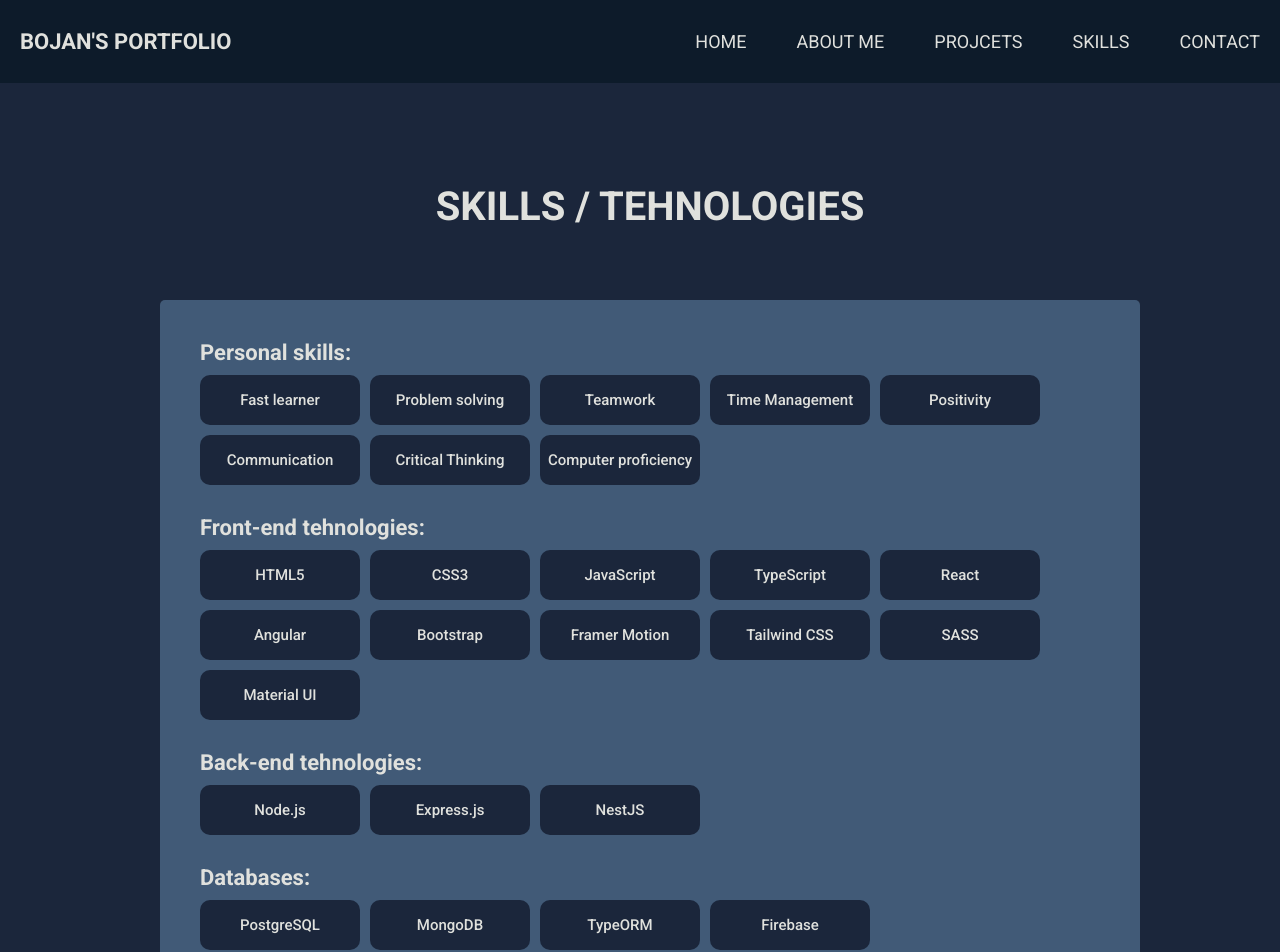
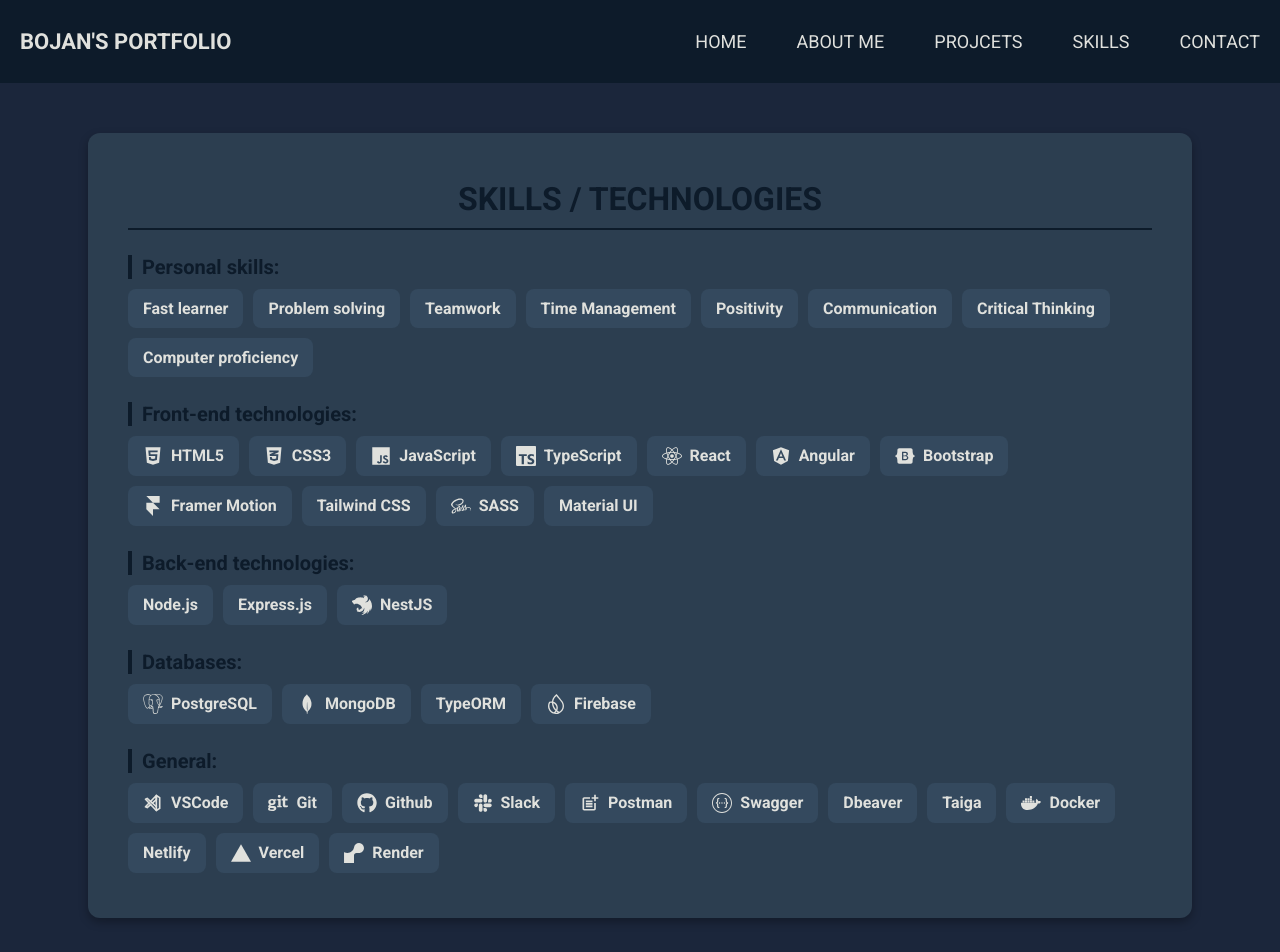
Before and after one commit to BojanJankov/bojans-portfolio, a React (Vite) app: page /skills in a window 1280 px wide. Shown: the top 952 px of the page. Built offline with nearby package versions, Linux system fonts and the light colour scheme.

Commit message:
updated skills page section

```diff
--- a/package.json
+++ b/package.json
@@ -14,6 +14,7 @@
     "framer-motion": "^11.3.17",
     "react": "^18.3.1",
     "react-dom": "^18.3.1",
+    "react-icons": "^5.5.0",
     "react-intersection-observer": "^9.13.0",
     "react-router-dom": "^6.25.1"
   },
--- a/src/Components/Skills/Skills.css
+++ b/src/Components/Skills/Skills.css
@@ -1,126 +1,78 @@
-#Skills {
-  display: flex;
-  flex-direction: column;
-  align-items: center;
-  gap: 70px;
-  padding: 100px 0px 200px 20px;
+main {
+  display: grid;
+  place-items: center;
 }
 
-#Skills h1 {
-  margin: 0;
-  font-size: 40px;
+.skills-container {
+  background: #2c3e50;
   color: var(--font-color);
+  padding: 20px 40px;
+  border-radius: 12px;
+  box-shadow: 0 4px 10px rgba(0, 0, 0, 0.3);
+  max-width: 80%;
+  text-align: center;
+  margin: 50px;
 }
 
-.skills-div-container {
-  display: flex;
-  flex-direction: column;
-  justify-content: center;
-  width: 900px;
-  min-height: 300px;
-  gap: 30px;
-  background-color: var(--light-blue-color);
-  padding: 40px;
-  border-radius: 5px;
+.skills-heading {
+  font-size: 32px;
+  margin-bottom: 20px;
+  text-transform: uppercase;
+  border-bottom: 2px solid var(--header-footer-color);
+  padding-bottom: 10px;
+  color: var(--header-footer-color);
 }
 
-.skills-div-container h3 {
-  margin: 0;
-  font-size: 22px;
-  color: var(--font-color);
+.skills-group {
+  margin: 25px 0;
 }
 
-.front-end-container {
-  width: 100%;
-  display: flex;
-  flex-direction: column;
-  gap: 10px;
+.skills-group h3 {
+  font-size: 20px;
+  margin-bottom: 10px;
+  text-align: left;
+  border-left: 4px solid var(--header-footer-color);
+  padding-left: 10px;
+  color: var(--header-footer-color);
 }
 
-.back-end-container {
-  width: 100%;
-  display: flex;
-  flex-direction: column;
-  gap: 10px;
-}
-
-.database-container {
-  width: 100%;
-  display: flex;
-  flex-direction: column;
-  gap: 10px;
-}
-
-.general-container {
-  width: 100%;
-  display: flex;
-  flex-direction: column;
-  gap: 10px;
-}
-
-.cards-container {
+.skills-list {
   display: flex;
   flex-wrap: wrap;
   gap: 10px;
+  justify-content: left;
 }
 
-.cards-container div {
-  width: 150px;
-  padding: 5px;
-  height: 40px;
+.skill-item {
+  background: #34495e;
+  padding: 10px 15px;
+  border-radius: 8px;
   display: flex;
-  justify-content: center;
   align-items: center;
-  color: var(--font-color);
-  font-size: 15px;
-  font-weight: 500;
-  border-radius: 10px;
-  background-color: var(--background-color);
+  gap: 8px;
+  font-size: 16px;
+  font-weight: bold;
+  transition: background 0.3s;
+  cursor: pointer;
 }
 
-.cards-container div:hover {
-  transition: 1s ease-out;
-  transform: translate(0.2rem, -0.2rem);
+.skill-item:hover {
+  background: var(--light-blue-color);
 }
 
-@media only screen and (max-width: 440px) {
-  #Skills {
-    padding: 150px 0px 250px 0px;
+.skill-icon {
+  font-size: 20px;
+  display: grid;
+  place-items: center;
+}
+
+/* Responsive Design */
+@media (max-width: 768px) {
+  .skills-container {
+    max-width: 90%;
+    padding: 20px;
   }
-
-  #Skills h1 {
-    font-size: 28px;
-  }
-
-  .skills-div-container {
-    width: 300px;
-    padding: 20px;
-    border-radius: 5px;
-    text-align: center;
-  }
-
-  .cards-container {
+  .skills-list {
     justify-content: center;
   }
 }
-
-@media only screen and (max-width: 400px) {
-  #Skills {
-    padding: 150px 0px 250px 0px;
-  }
-
-  #Skills h1 {
-    font-size: 22px;
-  }
-
-  .skills-div-container {
-    width: 280px;
-    padding: 20px;
-    border-radius: 5px;
-    text-align: center;
-  }
-
-  .cards-container {
-    justify-content: center;
-  }
-}
--- a/src/Components/Skills/Skills.tsx
+++ b/src/Components/Skills/Skills.tsx
@@ -1,86 +1,146 @@
 import "./Skills.css";
+import {
+  FaHtml5,
+  FaCss3Alt,
+  FaJs,
+  FaPhp,
+  FaReact,
+  FaNodeJs,
+  FaSass,
+  FaAngular,
+  FaBootstrap,
+  FaGithub,
+  FaSlack,
+  FaGit,
+  FaDocker,
+} from "react-icons/fa";
+import {
+  SiTypescript,
+  SiExpress,
+  SiNestjs,
+  SiPostgresql,
+  SiMongodb,
+  SiFirebase,
+  SiSwagger,
+  SiDbeaver,
+  SiVercel,
+  SiRender,
+  SiFramer,
+} from "react-icons/si";
+import { TbBrandVscode } from "react-icons/tb";
+import { MdOutlinePostAdd } from "react-icons/md";
 
-function Skills() {
+const iconMap: Record<string, JSX.Element> = {
+  HTML5: <FaHtml5 />,
+  CSS3: <FaCss3Alt />,
+  JavaScript: <FaJs />,
+  PHP: <FaPhp />,
+  React: <FaReact />,
+  NodeJs: <FaNodeJs />,
+  SASS: <FaSass />,
+  TypeScript: <SiTypescript />,
+  Express: <SiExpress />,
+  NestJS: <SiNestjs />,
+  PostgreSQL: <SiPostgresql />,
+  MongoDB: <SiMongodb />,
+  Firebase: <SiFirebase />,
+  Swagger: <SiSwagger />,
+  DBeaver: <SiDbeaver />,
+  // Taiga: <SiTaiga />,
+  Vercel: <SiVercel />,
+  Render: <SiRender />,
+  Angular: <FaAngular />,
+  Bootstrap: <FaBootstrap />,
+  // "Material UI": <SiMaterialui />,
+  "Framer Motion": <SiFramer />,
+  VSCode: <TbBrandVscode />,
+  Git: <FaGit />,
+  Github: <FaGithub />,
+  Slack: <FaSlack />,
+  Postman: <MdOutlinePostAdd />,
+  Docker: <FaDocker />,
+};
+
+const skillsData = [
+  {
+    category: "Personal skills",
+    skills: [
+      "Fast learner",
+      "Problem solving",
+      "Teamwork",
+      "Time Management",
+      "Positivity",
+      "Communication",
+      "Critical Thinking",
+      "Computer proficiency",
+    ],
+  },
+  {
+    category: "Front-end technologies",
+    skills: [
+      "HTML5",
+      "CSS3",
+      "JavaScript",
+      "TypeScript",
+      "React",
+      "Angular",
+      "Bootstrap",
+      "Framer Motion",
+      "Tailwind CSS",
+      "SASS",
+      "Material UI",
+    ],
+  },
+  {
+    category: "Back-end technologies",
+    skills: ["Node.js", "Express.js", "NestJS"],
+  },
+  {
+    category: "Databases",
+    skills: ["PostgreSQL", "MongoDB", "TypeORM", "Firebase"],
+  },
+  {
+    category: "General",
+    skills: [
+      "VSCode",
+      "Git",
+      "Github",
+      "Slack",
+      "Postman",
+      "Swagger",
+      "Dbeaver",
+      "Taiga",
+      "Docker",
+      "Netlify",
+      "Vercel",
+      "Render",
+    ],
+  },
+];
+
+const Skills = () => {
   return (
-    <section id="Skills">
-      <h1>SKILLS / TEHNOLOGIES</h1>
-      <div className="skills-div-container">
-        <div className="general-container">
-          <div>
-            <h3>Personal skills:</h3>
+    <section className="skills-container">
+      <h2 className="skills-heading">SKILLS / TECHNOLOGIES</h2>
+      <div className="skills">
+        {skillsData.map((group, index) => (
+          <div key={index} className="skills-group">
+            <h3>{group.category}:</h3>
+            <div className="skills-list">
+              {group.skills.map((skill, idx) => (
+                <div key={idx} className="skill-item">
+                  {iconMap[skill] && (
+                    <span className="skill-icon">{iconMap[skill]}</span>
+                  )}{" "}
+                  {skill}
+                </div>
+              ))}
+            </div>
           </div>
-          <div className="cards-container">
-            <div>Fast learner</div>
-            <div>Problem solving</div>
-            <div>Teamwork</div>
-            <div>Time Management</div>
-            <div>Positivity</div>
-            <div>Communication</div>
-            <div>Critical Thinking</div>
-            <div>Computer proficiency</div>
-          </div>
-        </div>
-        <div className="front-end-container">
-          <div>
-            <h3>Front-end tehnologies:</h3>
-          </div>
-          <div className="cards-container">
-            <div>HTML5</div>
-            <div>CSS3</div>
-            <div>JavaScript</div>
-            <div>TypeScript</div>
-            <div>React</div>
-            <div>Angular</div>
-            <div>Bootstrap</div>
-            <div>Framer Motion</div>
-            <div>Tailwind CSS</div>
-            <div>SASS</div>
-            <div>Material UI</div>
-          </div>
-        </div>
-        <div className="back-end-container">
-          <div>
-            <h3>Back-end tehnologies:</h3>
-          </div>
-          <div className="cards-container">
-            <div>Node.js</div>
-            <div>Express.js</div>
-            <div>NestJS</div>
-          </div>
-        </div>
-        <div className="database-container">
-          <div>
-            <h3>Databases:</h3>
-          </div>
-          <div className="cards-container">
-            <div>PostgreSQL</div>
-            <div>MongoDB</div>
-            <div>TypeORM</div>
-            <div>Firebase</div>
-          </div>
-        </div>
-        <div className="general-container">
-          <div>
-            <h3>General:</h3>
-          </div>
-          <div className="cards-container">
-            <div>VSCode</div>
-            <div>Git</div>
-            <div>Github</div>
-            <div>Slack</div>
-            <div>Postman</div>
-            <div>Swagger</div>
-            <div>Dbeaver</div>
-            <div>Taiga</div>
-            <div>Docker</div>
-            <div>Netlify</div>
-            <div>Vercel</div>
-            <div>Render</div>
-          </div>
-        </div>
+        ))}
       </div>
     </section>
   );
-}
+};
 
 export default Skills;
```
Also changed, not shown: 1 other file (tests, documents, lock files or other folders).
